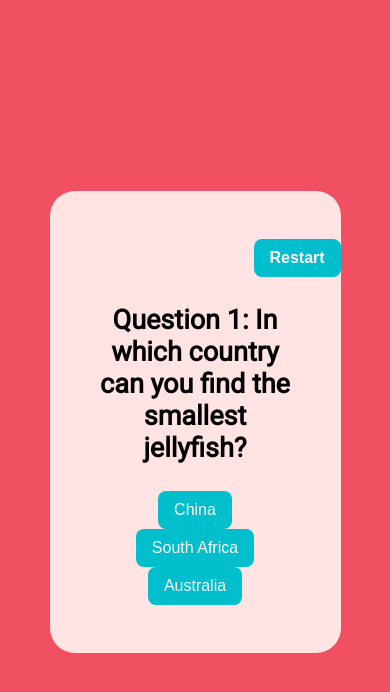
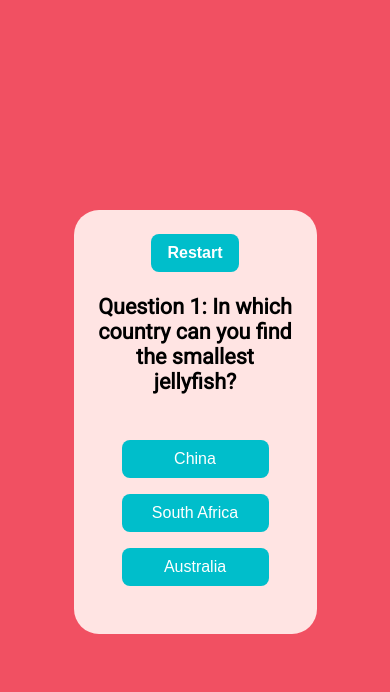
Before and after one commit to captainread/beasts-vs-brains, a plain HTML site: page index.html in a window 390 px wide. Both pictures are taken after a click on the button "Start". Drawn offline with Linux system fonts and the light colour scheme.

Commit message:
update css for mobile

```diff
--- a/index.html
+++ b/index.html
@@ -28,7 +28,7 @@
         </div>
         <div id="quiz" style="display: none">
           <h2 id="question"></h2>
-          <div id="choices">
+          <div class="choices">
             <button
               class="choice"
               id="1"
--- a/scripts.js
+++ b/scripts.js
@@ -9,7 +9,6 @@ const quiz = document.getElementById("quiz");
 const result = document.getElementById("result");
 const factoid = document.getElementById("factoid");
 const next = document.getElementById("next");
-
 start.addEventListener("click", startQuiz);
 restart.addEventListener("click", restartFunc);
 
@@ -29,8 +28,7 @@ function startQuiz() {
 
 let questions = [
   {
-    question:
-      "Question 1: In which country can you find the smallest jellyfish?",
+    question: "Question 1: In which country can you find the smallest jellyfish?",
     answer1: "China",
     answer2: "South Africa",
     answer3: "Australia",
@@ -45,13 +43,11 @@ let questions = [
     answer2: "Horses",
     answer3: "Dogs",
     correct: answer1,
-    imgurl:
-      "https://upload.wikimedia.org/wikipedia/commons/6/6a/Holstein_Friesian_UK_Yorkshire_July_2011.jpg",
+    imgurl: "https://upload.wikimedia.org/wikipedia/commons/6/6a/Holstein_Friesian_UK_Yorkshire_July_2011.jpg",
     fact: "Originating in the Netherlands and Germany, this breed of cattle is the world's most prolific dairy producer.",
   },
   {
-    question:
-      "Question 3: In the Malay language, what does 'orangutan' translate to?",
+    question: "Question 3: In the Malay language, what does 'orangutan' translate to?",
     answer1: "Red ape",
     answer2: "Man of the forest",
     answer3: "Durian eater",
@@ -61,25 +57,21 @@ let questions = [
     fact: "The name 'orangutan' derives from the Malay words orang ('person'), and hutan ('forest'). They are among the most intelligent primates.",
   },
   {
-    question:
-      "Question 4: On average, which of these is the longest member of the cat family?",
+    question: "Question 4: On average, which of these is the longest member of the cat family?",
     answer1: "Siberian Tiger",
     answer2: "Lion",
     answer3: "Leopard",
     correct: answer1,
-    imgurl:
-      "https://animalfactguide.com/wp-content/uploads/2013/01/iStock_000005688478XSmall.jpg",
+    imgurl: "https://animalfactguide.com/wp-content/uploads/2013/01/iStock_000005688478XSmall.jpg",
     fact: 'Measuring from nose to tail tip, tigers are top of the board at 130", followed by leopards (126") and lions (110").',
   },
   {
-    question:
-      "Question 5: What kind of animal family does 'Columbidae' refer to?",
+    question: "Question 5: What kind of animal family does 'Columbidae' refer to?",
     answer1: "Reptile",
     answer2: "Bird",
     answer3: "Insect",
     correct: answer2,
-    imgurl:
-      "https://www.allaboutbirds.org/guide/assets/photo/308119951-480px.jpg",
+    imgurl: "https://www.allaboutbirds.org/guide/assets/photo/308119951-480px.jpg",
     fact: "This bird family consists of doves and pigeons. In English, we typically refer to the smaller species as doves, and the larger as pigeons.",
   },
 ];
@@ -113,26 +105,20 @@ function checkAnswer(answer) {
 }
 
 const correctText = ["You got it!", "Nicely done!", "Bang on!"];
-const wrongText = [
-  "Oops... not that one.",
-  "Sorry, that's not right.",
-  "Wrong answer, I'm afraid.",
-];
+const wrongText = ["Oops... not that one.", "Sorry, that's not right.", "Wrong answer, I'm afraid."];
 const wrongImages = [
   "https://media.tenor.com/images/d1c81eafdc947e7ad1989da43bc65f32/tenor.png",
   "https://static5.depositphotos.com/1005818/444/i/600/depositphotos_4443131-stock-photo-wrong-sign.jpg",
   "https://previews.123rf.com/images/kk5hy/kk5hy0707/kk5hy070700359/1267937-man-furious-with-his-bad-stock-trades-taking-it-out-on-his-computer-by-shooting-at-it-.jpg?fj=1",
   "https://media.istockphoto.com/id/484016185/photo/mistake-concepts-with-oops-message-on-keyboard.jpg?s=612x612&w=0&k=20&c=6b6Jroit448b9KBk-dowlDxH6uGP5nyr7A8hPIlAsVs=",
   "https://images.complex.com/complex/images/c_fill,f_auto,g_center,w_1200/fl_lossy,pg_1/bujewhyvyyg08gjksyqh/spongebob",
-  "https://i.imgflip.com/5fx7tf.png",
 ];
 
 function answerCorrect() {
   score++;
   result.style.display = "block";
   factoid.style.display = "block";
-  result.innerText =
-    correctText[Math.floor(Math.random() * correctText.length)];
+  result.innerText = correctText[Math.floor(Math.random() * correctText.length)];
   const image = document.createElement("img");
   image.src = questions[currentQuestion].imgurl;
   image.style.maxHeight = "33vh";
--- a/style.css
+++ b/style.css
@@ -11,12 +11,10 @@ body {
 }
 
 .wrapper {
+  flex-direction: column;
   align-items: center;
   margin: 0 auto;
   max-width: 50vw;
-  /* min-width: 50vw;
-  min-height: 40vh; */
-  /* border: 1px solid #fceff4; */
   background-color: #ffe4e3;
   border-radius: 25px;
   padding: 3rem;
@@ -28,7 +26,6 @@ h1 {
 }
 
 #refreshContainer {
-  /* background-color: blue; */
   margin-left: 80%;
 }
 
@@ -49,8 +46,13 @@ button {
   font-size: medium;
 }
 
+.choices {
+  padding: 1rem;
+}
+
 .choice {
   font-size: medium;
+  margin: 0.5rem;
 }
 
 .choice:hover,
@@ -79,3 +81,37 @@ img {
 #factoid {
   font-size: smaller;
 }
+
+@media screen and (max-width: 950px) {
+  .wrapper {
+    display: flex;
+    justify-content: center;
+    justify-items: center;
+    padding: 1.5rem;
+  }
+
+  h1 {
+    font-size: 200%;
+  }
+
+  h2 {
+    font-size: 120%;
+  }
+
+  .choices {
+    display: flex;
+    flex-direction: column;
+  }
+
+  #refreshContainer {
+    margin: 0;
+  }
+
+  #quiz {
+    width: 50vw;
+  }
+
+  img {
+    width: 100%;
+  }
+}
```
Also changed, not shown: 1 other file.
